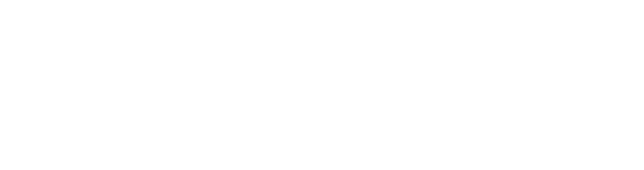
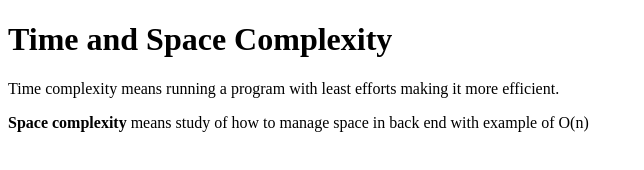
Before and after one commit to acciojob/time-and-space-complexity-shubh43, a website: page main.html in a window 1280 px wide. Shown: the whole page, without its empty margins (0-644 px from the left). Drawn offline with Linux system fonts and the light colour scheme.

Commit message:
created a submission

```diff
--- a/main.html
+++ b/main.html
@@ -8,6 +8,10 @@
 
 <body>
 	<!-- the entire body must be written by student -->
+	<h1>Time and Space Complexity</h1>
+	<p>Time complexity means running a program with least efforts making it more efficient.</p>
+	<p><b>Space complexity</b> means study of how to manage space in back end with example of O(n)</p>
+
     <script type="text/javascript" src="./script.js">
 </script>
 
```
